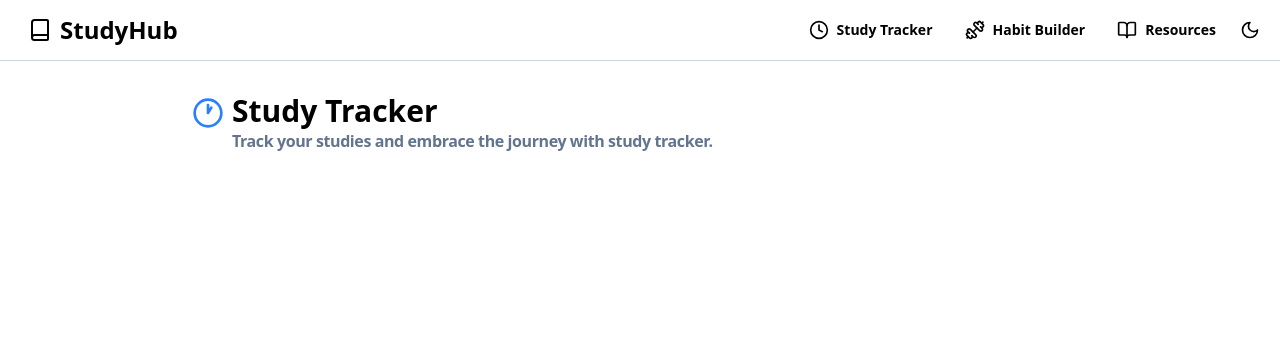
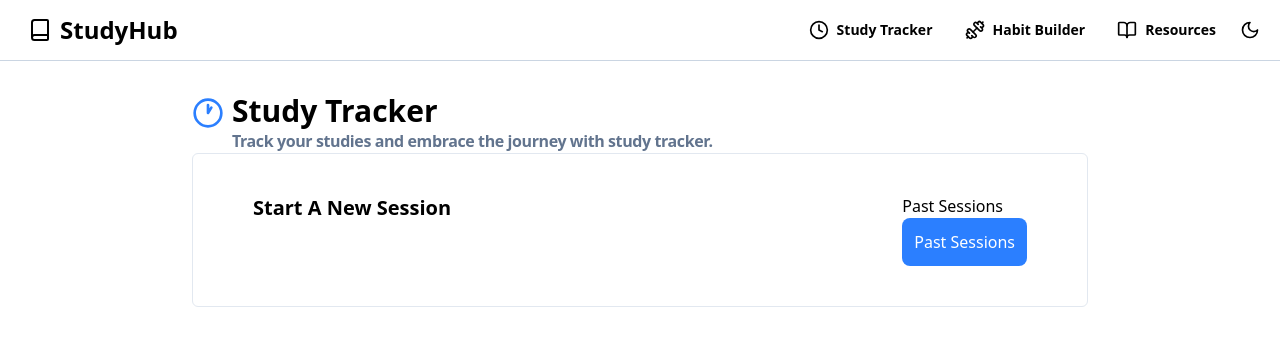
Before and after one commit to RikenMor001/StudyHub, a React (Vite) app: page /study-tracker in a window 1280 px wide. Shown: the top 346 px of the page. Built offline with nearby package versions, Linux system fonts and the light colour scheme.

Commit message:
Update studyTracker.jsx

```diff
--- a/src/pages/studyTracker/studyTracker.jsx
+++ b/src/pages/studyTracker/studyTracker.jsx
@@ -9,7 +9,7 @@
 
 
 // import { useEffect, useState } from "react"
-import { Clock1 } from "lucide-react"
+import { Clock, Clock1 } from "lucide-react"
 import * as React from "react"
 import { Card } from "../../ui/card"
 
@@ -113,11 +113,26 @@ export const StudyTracker = () => {
         <div className="flex flex-cols">
             <div className="flex-1">
                 <div className="mx-auto max-w-4xl">
-                    <div className="inline-flex pt-8 flex justify-center">
+                    <div className="inline-flex pt-8 justify-center">
                         <Clock1 className="pr-2 h-10 w-10 text-blue-500"/>
                         <div>
                             <h1 className="text-3xl font-bold">Study Tracker</h1>
                             <p className="font-semibold tracking-tight text-slate-500">Track your studies and embrace the journey with study tracker.</p>
+                        </div>
+                    </div>
+                    <div className="border border-slate-200 py-10 px-15 rounded-md">
+                        <div className="flex justify-between">
+                            <div className="text-xl font-semibold">
+                                Start A New Session
+                            </div>
+                            <div>
+                                <div className="">
+                                    Past Sessions
+                                </div>
+                                <button className="rounded-lg text-white bg-blue-500 px-3 py-3">
+                                    Past Sessions
+                                </button>
+                            </div>
                         </div>
                     </div>
                 </div>
```
